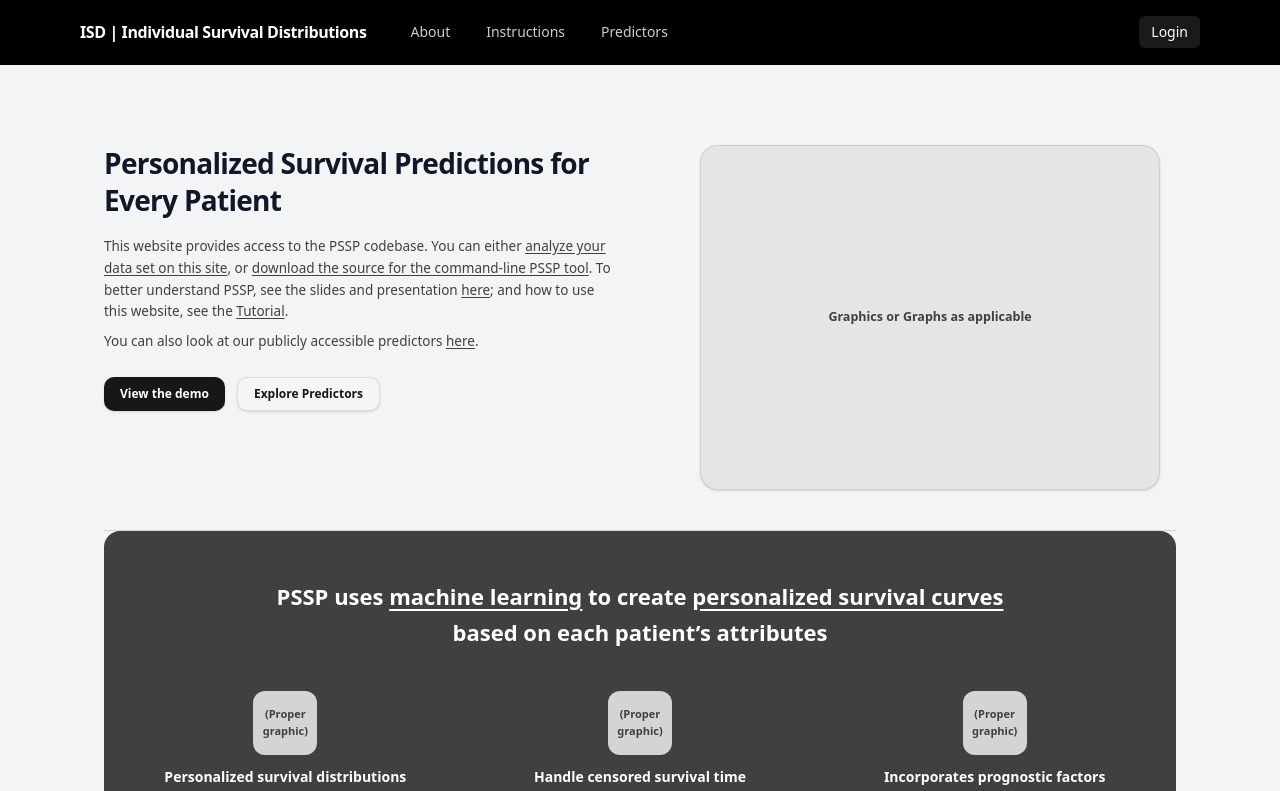
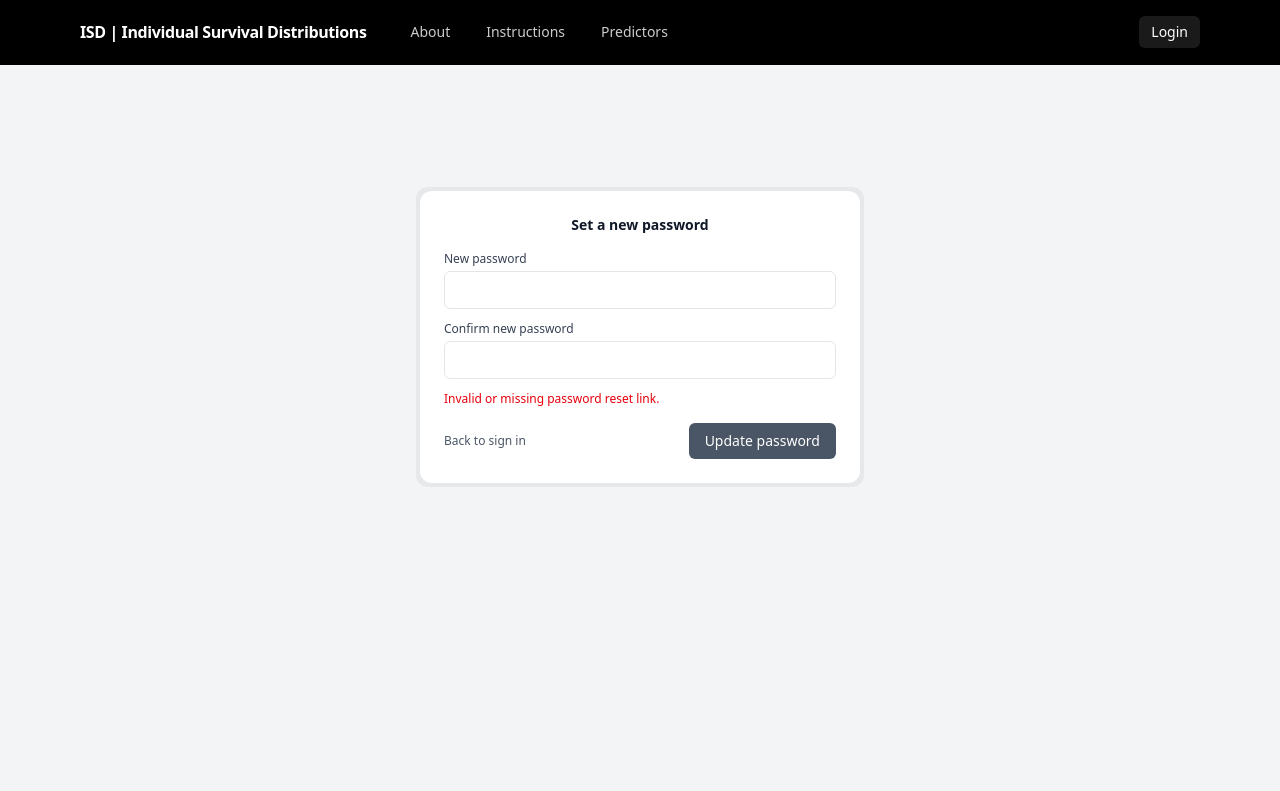
Before and after one commit to Xenocynic/IndividualSurvivalDistributions, a React app in the folder frontend/: page /reset/confirm in a window 1280 px wide. Before the commit this address led to /. Shown: the top 791 px of the page. Built offline with nearby package versions, Linux system fonts and the light colour scheme; no server answers; the HTML template or start-up script is replaced by a standard one.

Commit message:
feature - added reset password page that the email should redirect to. forces login after change.

```diff
--- a/frontend/src/App.tsx
+++ b/frontend/src/App.tsx
@@ -10,20 +10,27 @@ import Settings from "./pages/Settings";
 import Landing from "./pages/Landing";
 import About from "./pages/About";
 import Instructions from "./pages/Instructions";
-// Temporary placeholder until you build it:
+import ResetConfirm from "./pages/ResetConfirm";
+
+// Temporary placeholder until we build it:
 const Predictors = () => <div className="p-6">Predictors page (coming soon)</div>;
 
 export default function App() {
   return (
     <Routes>
       <Route element={<AppLayout />}>
-        {/* Public for everyone (including logged-in users) */}
+        {/* Public for everyone */}
         <Route index element={<Landing />} />
         <Route path="about" element={<About />} />
         <Route path="instructions" element={<Instructions />} />
         <Route path="predictors" element={<Predictors />} />
 
-        {/* Guest-only (redirects to /dashboard if already logged in) */}
+        {/* Password reset confirm — support both patterns */}
+        {/* UPDATE THIS LATER AND REMOVE THE WUERY TOKEN ONE */}
+        <Route path="reset/confirm" element={<ResetConfirm />} />
+        <Route path="reset/confirm/:uid/:token" element={<ResetConfirm />} />
+
+        {/* Guest-only */}
         <Route element={<GuestRoute />}>
           <Route path="login" element={<Login />} />
           <Route path="signup" element={<Signup />} />
--- /dev/null
+++ b/frontend/src/pages/ResetConfirm.tsx
@@ -0,0 +1,121 @@
+import { useEffect, useMemo, useState, type FormEvent } from "react";
+import { Link, useLocation, useNavigate, useParams } from "react-router-dom";
+import { api } from "../lib/apiClient";
+import { useAuth } from "../auth/AuthContext";
+
+export default function ResetConfirm() {
+  const navigate = useNavigate();
+  const { logout } = useAuth();
+
+  // Support both patterns:
+  //  - /reset/confirm/:uid/:token
+  //  - /reset/confirm?token=abc
+  const { uid, token: tokenParam } = useParams<{ uid?: string; token?: string }>();
+  const search = new URLSearchParams(useLocation().search);
+  const tokenQuery = search.get("token") ?? undefined;
+
+  const token = useMemo(() => tokenParam ?? tokenQuery, [tokenParam, tokenQuery]);
+
+  const [pwd1, setPwd1] = useState("");
+  const [pwd2, setPwd2] = useState("");
+  const [saving, setSaving] = useState(false);
+  const [msg, setMsg] = useState<string | null>(null);
+
+  useEffect(() => {
+    if (!token && !uid) {
+      setMsg("Invalid or missing password reset link.");
+    }
+  }, [token, uid]);
+
+  async function onSubmit(e: FormEvent) {
+    e.preventDefault();
+    setMsg(null);
+
+    if (pwd1.length < 8) {
+      setMsg("Password must be at least 8 characters.");
+      return;
+    }
+    if (pwd1 !== pwd2) {
+      setMsg("Passwords do not match.");
+      return;
+    }
+
+    setSaving(true);
+    try {
+      // Choose a default backend path; UPDATE THIS, THIS IS WRONG
+      const RESET_CONFIRM_PATH = "/api/auth/password-reset-confirm/";
+
+      // payload shape varied for use - FIX THIS TO MATCH
+      const body: Record<string, unknown> = {
+        new_password: pwd1,
+        password: pwd1, // for backends that expect "password"
+        token,          // single token (query pattern) - remove this probably
+        uid,            // uid (path pattern)
+      };
+
+      await api.post(RESET_CONFIRM_PATH, body);
+
+      // Force re-login after a successful reset
+      await logout();
+      navigate("/login", { replace: true, state: { flash: "Password updated. Please sign in." } });
+    } catch (err: any) {
+      const detail =
+        err?.details?.detail ||
+        err?.details?.message ||
+        (typeof err?.details === "string" ? err.details : null);
+      setMsg(detail ?? "Password reset failed. Your link may have expired.");
+    } finally {
+      setSaving(false);
+    }
+  }
+
+  return (
+    <section className="grid min-h-[60vh] place-items-center">
+      {/* Card/box UI reused from ResetPassword */}
+      <div className="w-full max-w-md rounded-xl bg-black/5 p-1">
+        <div className="rounded-xl bg-white p-6 shadow-card">
+          <h2 className="mb-4 text-center text-sm font-semibold">Set a new password</h2>
+
+          <form onSubmit={onSubmit} className="space-y-3">
+            <label className="block text-xs font-medium text-gray-700">
+              New password
+              <input
+                type="password"
+                required
+                value={pwd1}
+                onChange={(e) => setPwd1(e.target.value)}
+                className="mt-1 w-full rounded-md border border-black/10 px-3 py-2 text-sm outline-none focus:border-black/30 focus:ring-2 focus:ring-black/10"
+              />
+            </label>
+
+            <label className="block text-xs font-medium text-gray-700">
+              Confirm new password
+              <input
+                type="password"
+                required
+                value={pwd2}
+                onChange={(e) => setPwd2(e.target.value)}
+                className="mt-1 w-full rounded-md border border-black/10 px-3 py-2 text-sm outline-none focus:border-black/30 focus:ring-2 focus:ring-black/10"
+              />
+            </label>
+
+            {msg && <p className="text-xs text-red-600">{msg}</p>}
+
+            <div className="flex items-center justify-between pt-1">
+              <Link to="/login" className="text-xs text-gray-600 hover:underline">
+                Back to sign in
+              </Link>
+              <button
+                type="submit"
+                disabled={saving}
+                className="rounded-md bg-gray-600 px-4 py-2 text-sm font-medium text-white hover:bg-gray-700 disabled:opacity-60"
+              >
+                {saving ? "Updating…" : "Update password"}
+              </button>
+            </div>
+          </form>
+        </div>
+      </div>
+    </section>
+  );
+}
```
